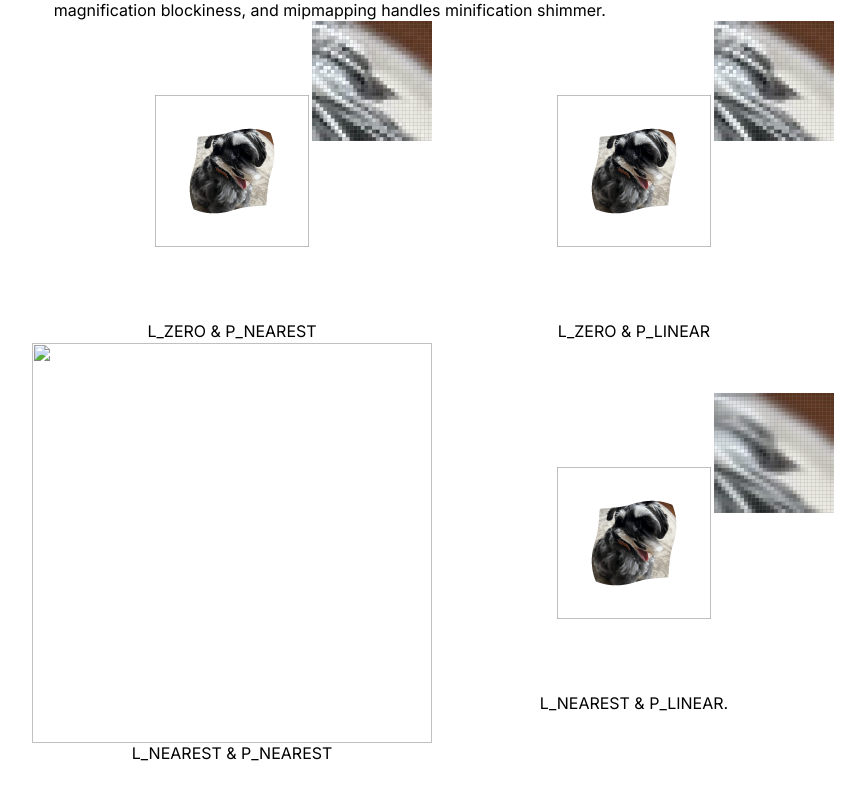
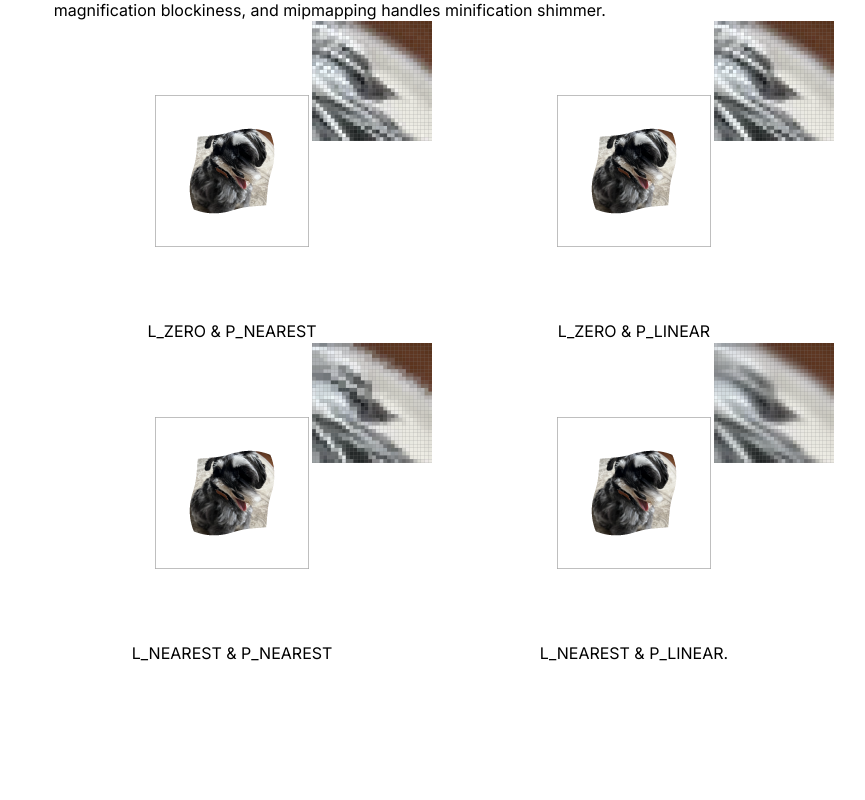
Before and after one commit to cal-cs184-student/hw1-serial-lion-link-writeup, a plain HTML site: page index.html in a window 1280 px wide. Shown: the part 5046-5846 px from the top of the page, without its empty margins (207-1072 px from the left). After the commit the page ends 5778 px from the top, so only its background shows below. Drawn offline with nearby package versions, Linux system fonts and the light colour scheme; some packages are replaced by stand-ins of ours.

Commit message:
fix typo

```diff
--- a/index.html
+++ b/index.html
@@ -173,7 +173,7 @@
 			  </tr>
 			  <tr>
 				<td style="text-align: center;">
-				  <img src="screenshot_9-25_19-57-42.png" width="400px"/>
+				  <img src="assets/screenshot_9-25_19-57-42.png" width="400px"/>
 				  <figcaption>L_NEAREST & P_NEAREST</figcaption>
 				</td>
 				<td style="text-align: center;">
```
